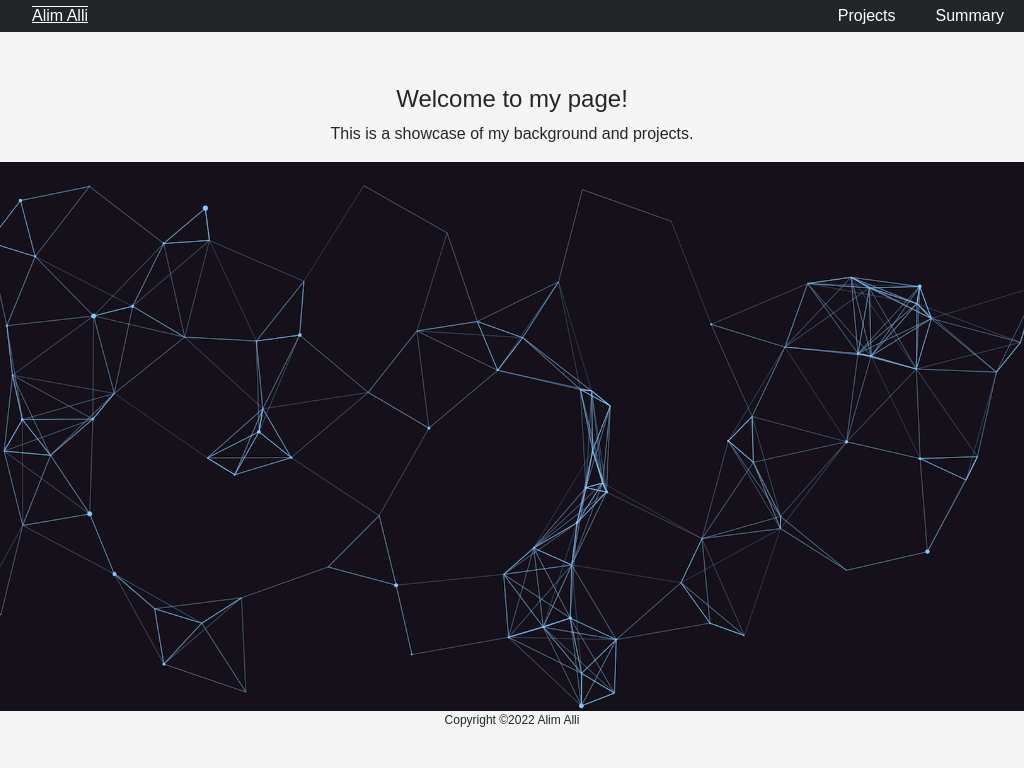
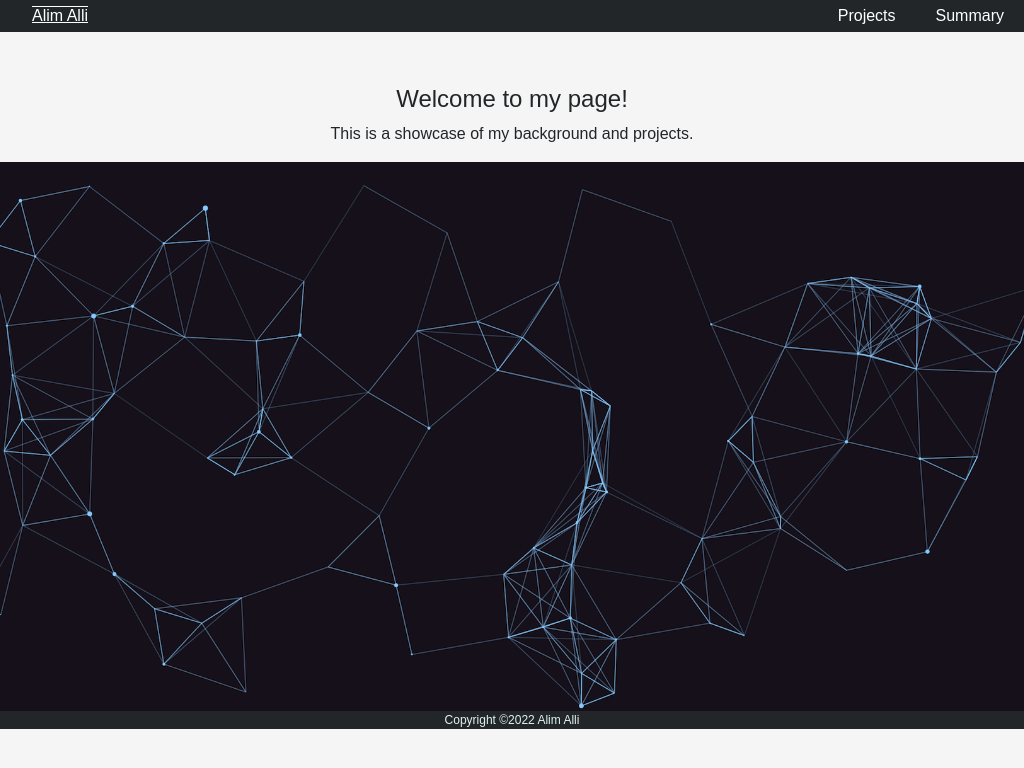
Before and after one commit to alimalli/alimalli.github.io, a plain HTML site: page index.html in a window 1024 px wide. Drawn offline with nearby package versions, Linux system fonts and the light colour scheme.

Commit message:
Footer color fix

```diff
--- a/Resources/css/styles.css
+++ b/Resources/css/styles.css
@@ -48,14 +48,16 @@
         bottom: 0;
         width: 100%;
         z-index: 10;
-        background-color: #f5f5f5;
-        line-height: 1.5;
+        background-color: #222629;
+        color: #DEF2F1;
+        line-height: 2;
         font-size: 12px;
     }
 
     .footer:hover {
-        background-color: #DEF2F1;
+        background-color: #2B7A78;
         transition: color 0.1s ease-in-out, background-color 0.1s ease-in-out;
+        cursor: pointer;
     }
 
     /* selector tag styles */
@@ -424,15 +426,17 @@
         bottom: 0;
         width: 100%;
         z-index: 10;
-        background-color: #f5f5f5;
+        background-color: #222629;
+        color: #DEF2F1;
         line-height: 1.5;
         margin-top: auto;
         font-size: 12px;
     }
 
     .footer:hover {
-        background-color: #DEF2F1;
+        background-color: #2B7A78;
         transition: color 0.1s ease-in-out, background-color 0.1s ease-in-out;
+        cursor: pointer;
     }
 
     /* selector tag mobile styles */
```
